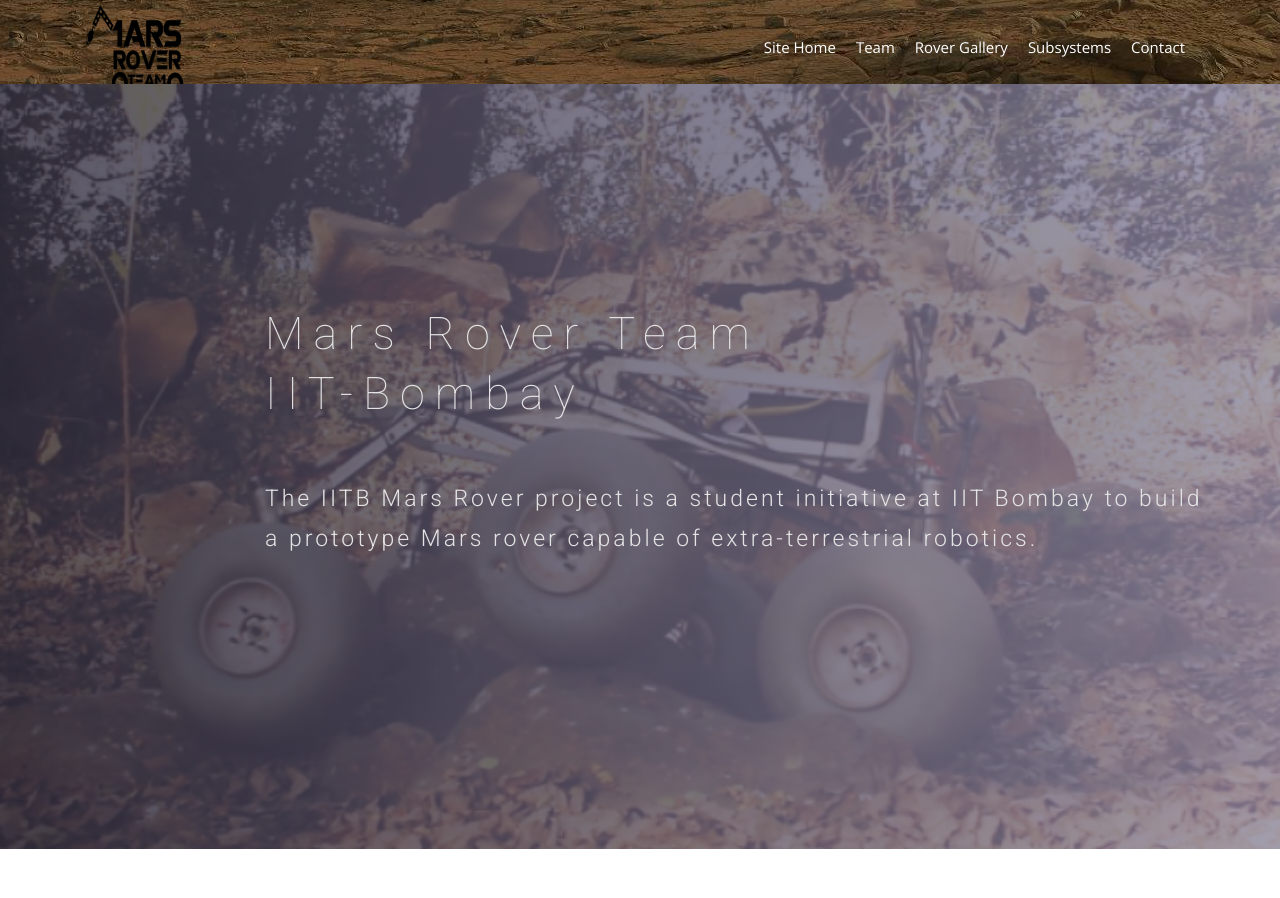
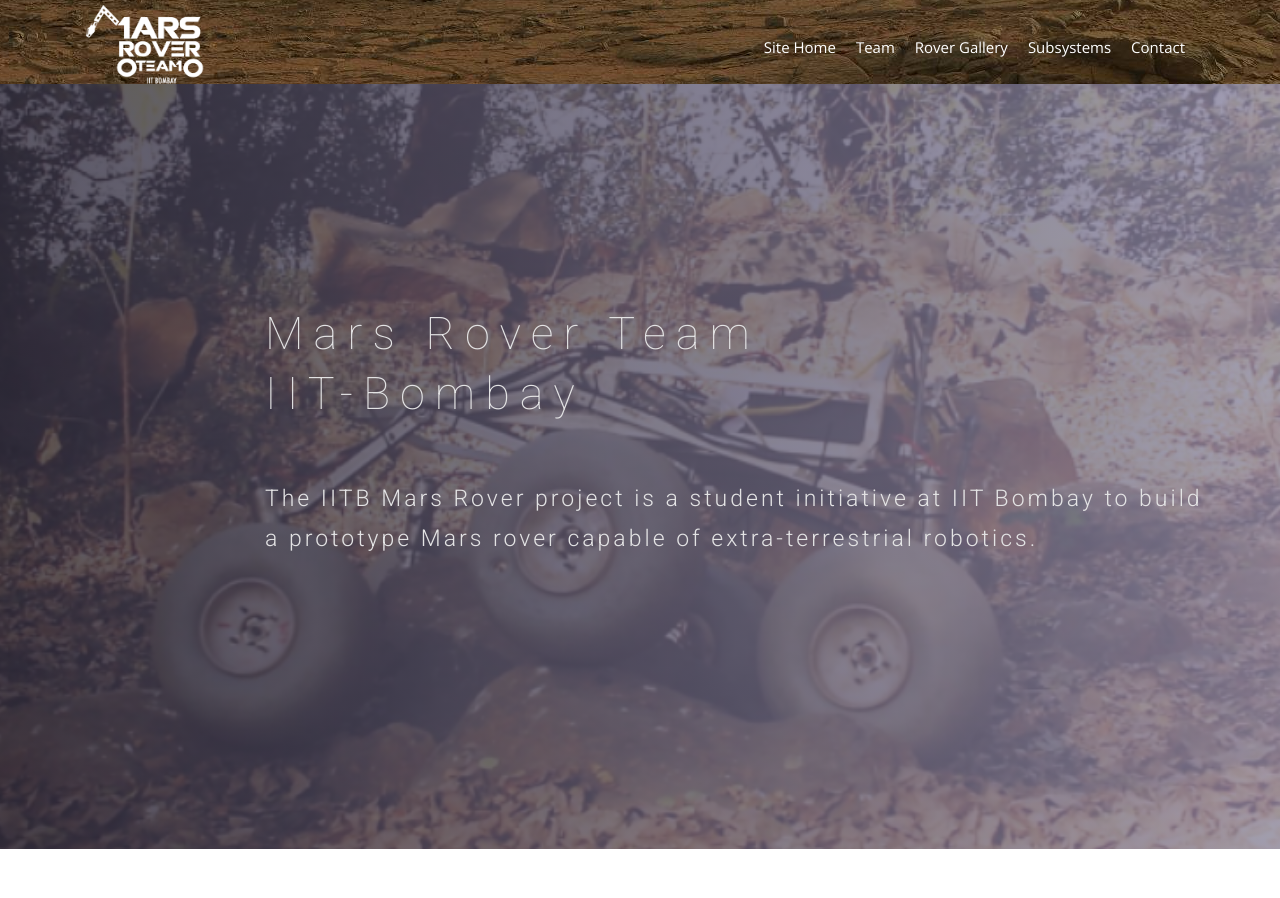
Before and after one commit to iitbmartian/old_website, a Jekyll site: the page built from index.html, in a window 1280 px wide. Shown: the top 898 px of the page. Built offline with Jekyll 4.4.1, drawn with Linux system fonts in a browser that asks for light colours; nearby versions of some CDN libraries; some web fonts are replaced.

Commit message:
logo colour change

```diff
--- a/_includes/header.html
+++ b/_includes/header.html
@@ -15,7 +15,7 @@
             <span class="icon-bar"></span>
             </button>
             <a class="navbar-brand" href="index.html">
-              <img src="{{ site.baseurl }}/img/logo_20.png" width="100" height="100" alt="Logo">
+              <img src="{{ site.baseurl }}/img/logo_20.png" width="120" height="80" alt="Logo">
             </a>
           </div>
             <!-- Collect the nav links, forms, and other content for toggling -->
```
Also changed, not shown: img/logo_20.png.
